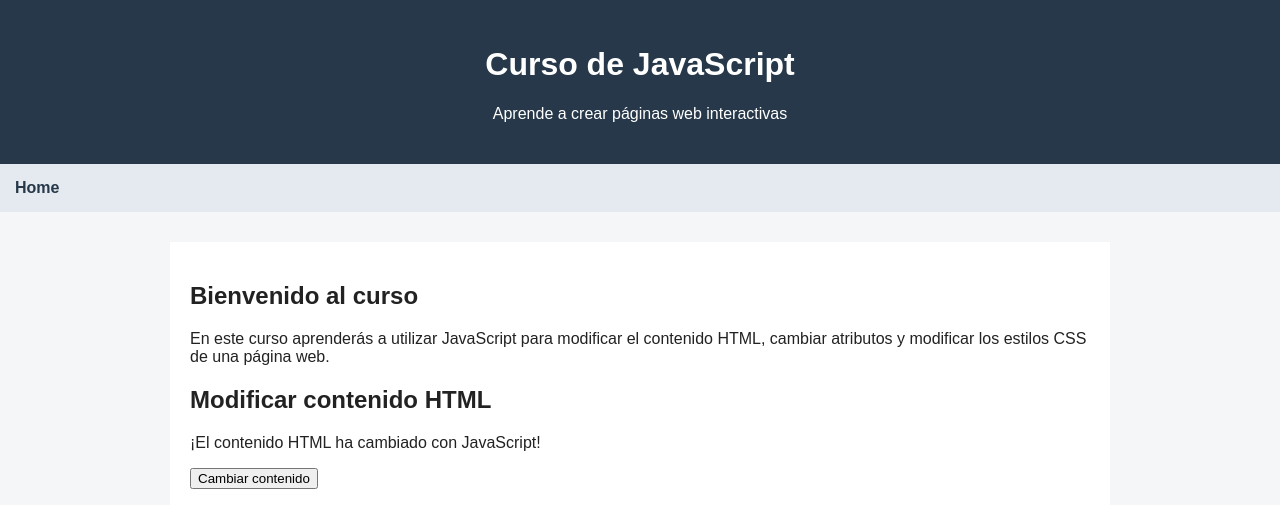
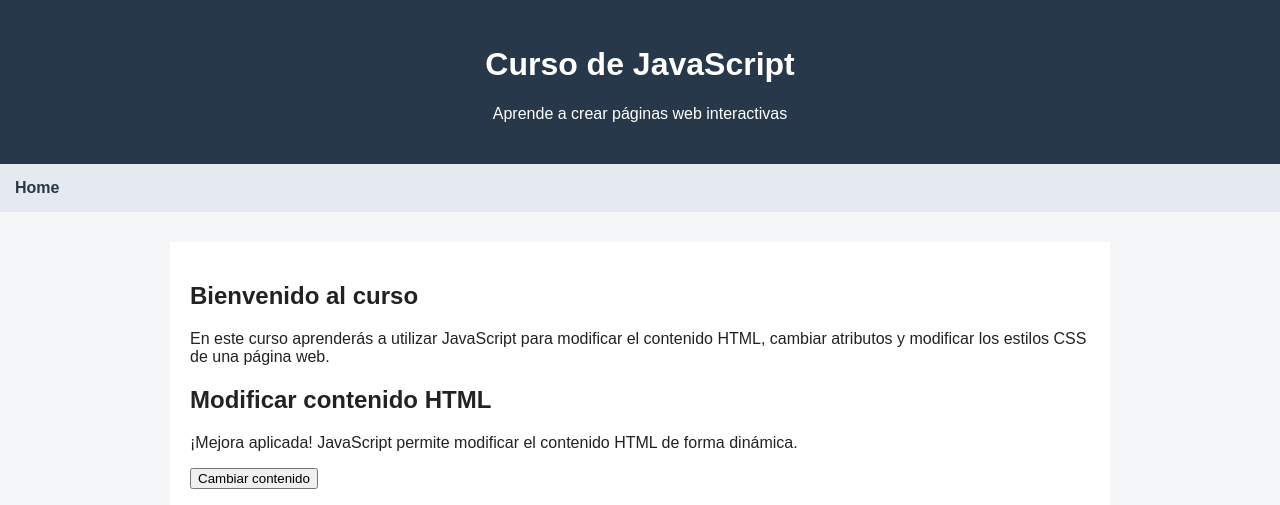
Before and after one commit to nuria21091998/practica-curso-javascript, a plain HTML site: page index.html in a window 1280 px wide. Both pictures are taken after a click on the button "Cambiar contenido". Shown: the top 505 px of the page. Drawn offline with Linux system fonts and the light colour scheme.

Commit message:
Usuario 1: mejora el mensaje de la seccion de contenido html

```diff
--- a/index.html
+++ b/index.html
@@ -73,9 +73,10 @@
 
     <script>
         // Cambia el contenido del párrafo al pulsar el botón.
+                // Cambia el contenido del párrafo con un mensaje más descriptivo.
         function cambiarContenido() {
             document.getElementById("mensajeHTML").innerHTML =
-                "¡El contenido HTML ha cambiado con JavaScript!";
+                "¡Mejora aplicada! JavaScript permite modificar el contenido HTML de forma dinámica.";
         }
                 // Cambia el atributo src de la imagen.
         function cambiarImagen() {
```
